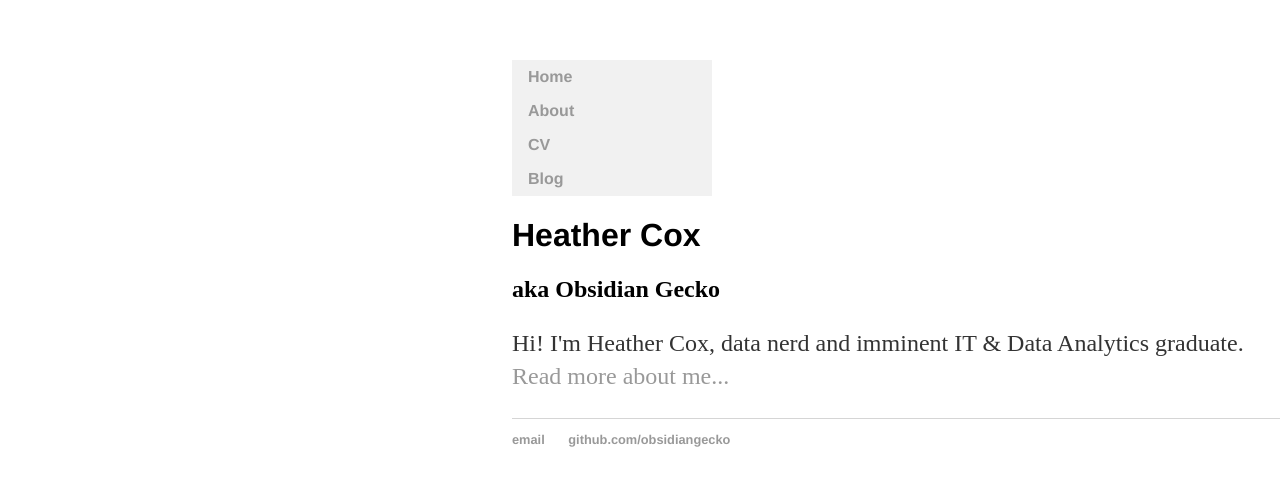
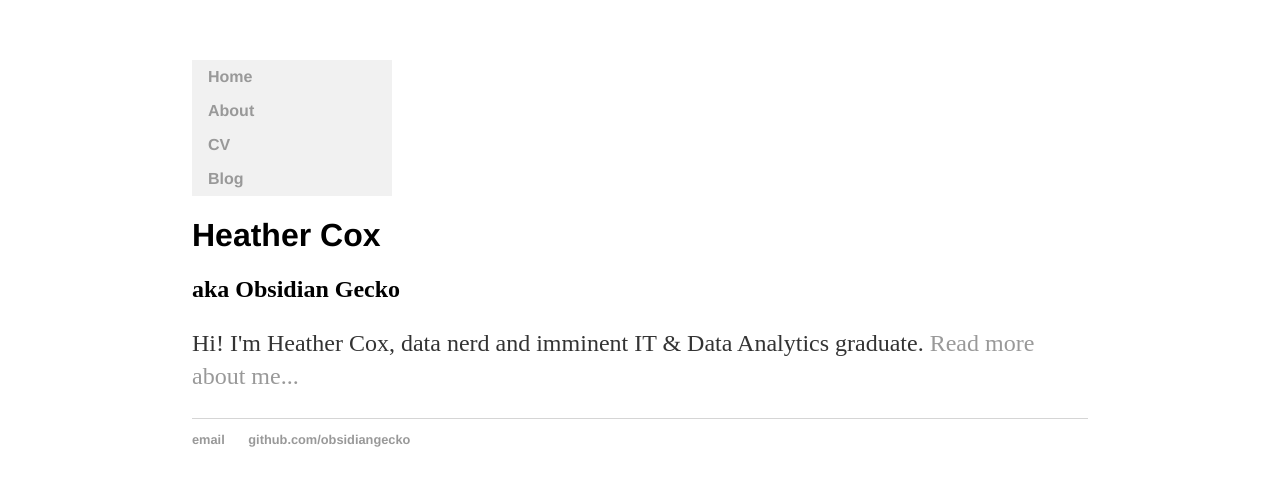
Before and after one commit to obsidiangecko/obsidiangecko.github.io, a Jekyll site: the page built from index.html, in a window 1280 px wide. Shown: the top 486 px of the page. Built offline with Jekyll 4.4.1, drawn with Linux system fonts in a browser that asks for light colours.

Commit message:
Update main.css

```diff
--- a/css/main.css
+++ b/css/main.css
@@ -1,7 +1,6 @@
 body {
     margin: 60px auto;
-    width: 60%;
-    float: right;
+    width: 70%;
 }
 nav ul{
     font-family:'Helvetica', 'Arial', 'Sans-Serif';
```
